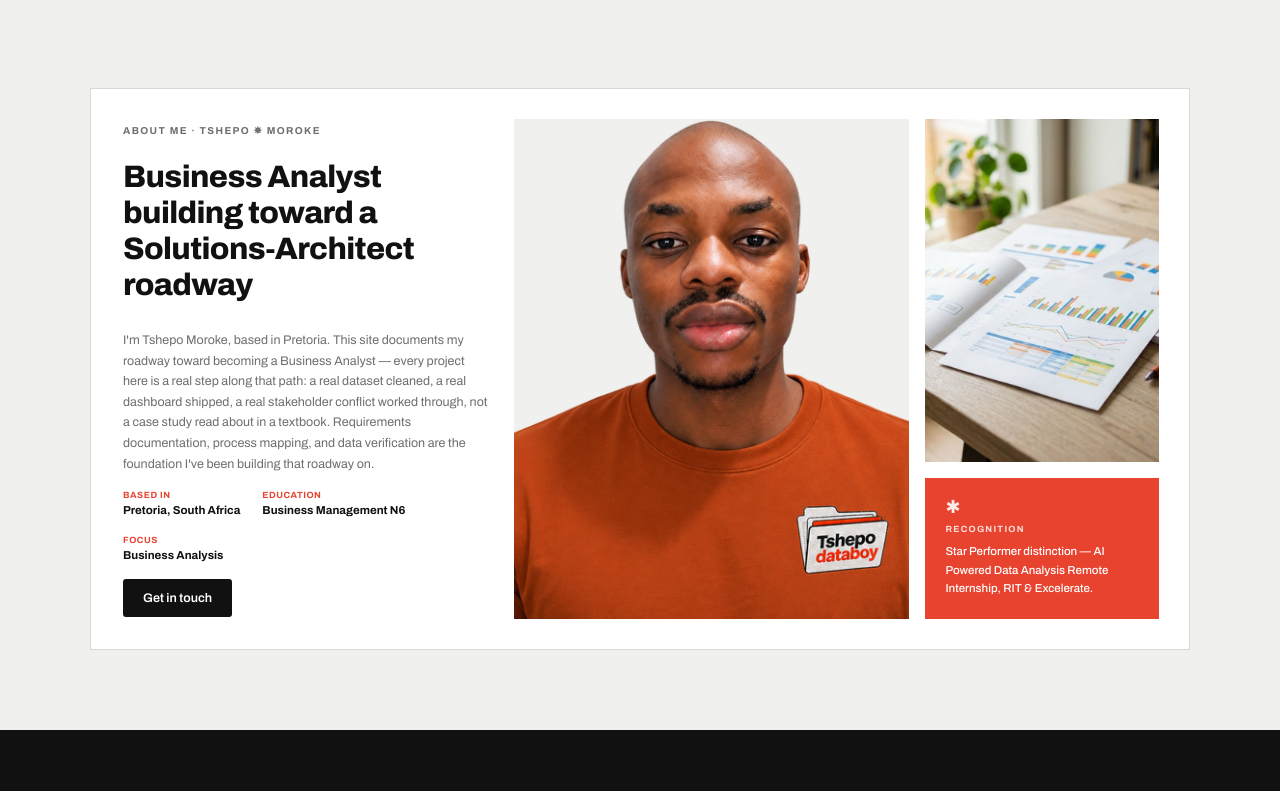
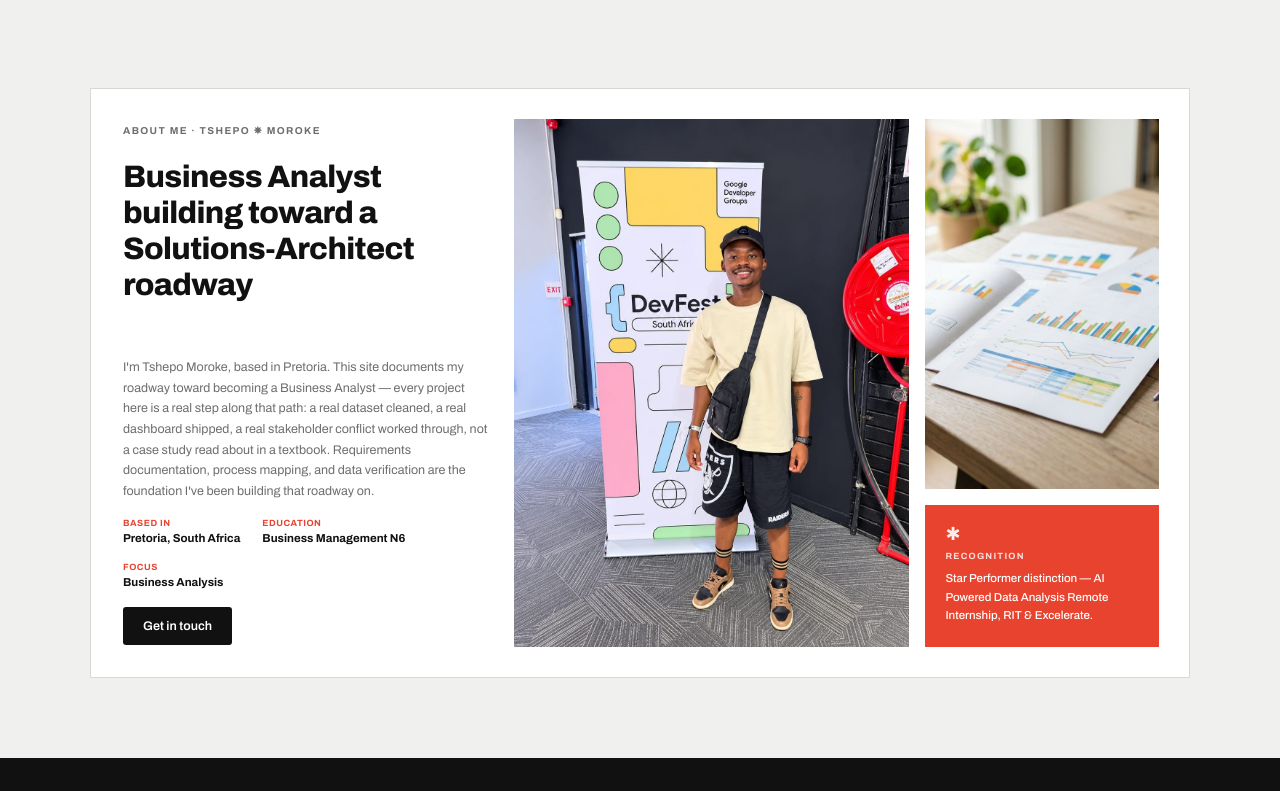
Before and after one commit to Tshepodataboy/My-Portfolio, a plain HTML site: page index.html in a window 1280 px wide. Shown: the part 2990-3781 px from the top of the page. Drawn offline with Linux system fonts and the light colour scheme.

Commit message:
Use the DevFest photo in the About panel
The old portrait showed no context; the new shot places the owner at a
Google Developer Groups event, which reads as real industry presence.
The file is self-hosted and downscaled to 1200px wide.

```diff
--- a/index.html
+++ b/index.html
@@ -310,7 +310,7 @@
       </div>
     </div>
     <div class="about-panel__main">
-      <img src="assets/images/tshepo-moroke.png" alt="Tshepo Moroke">
+      <img src="assets/images/tshepo-moroke-about.jpg" alt="Tshepo Moroke at DevFest South Africa">
     </div>
     <div class="about-panel__side">
       <div class="about-panel__thumb">
```
Also changed, not shown: assets/images/tshepo-moroke-about.jpg (added).
